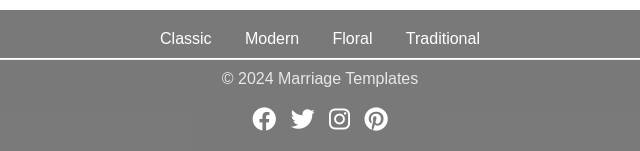
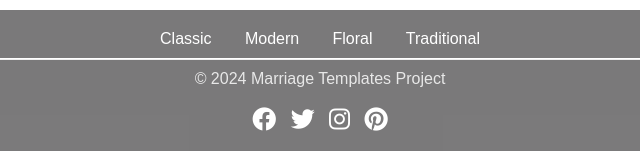
Before and after one commit to RoshansaiK/Digital-Marriage-Templates, a website: page index.html in a window 1280 px wide. Shown: the part 1664-1815 px from the top of the page, 320-960 px from the left. Drawn offline with nearby package versions, Linux system fonts and the light colour scheme; files that its build step writes are made by us from their sources.

Commit message:
Update index.html

```diff
--- a/index.html
+++ b/index.html
@@ -15,7 +15,7 @@
     <header>
       <nav>
         <a href="#" class="modern-designs"
-          ><i class="fas fa-desktop"></i> Digital Templates</a
+          ><i class="fas fa-desktop"></i> Digital Templates </a
         >
         <div class="right">
           <a href="#" class="feedback" onclick="showReport()">
@@ -211,7 +211,7 @@
       </div>
 
       <hr />
-      <p>&copy; 2024 Marriage Templates</p>
+      <p>&copy; 2024 Marriage Templates Project </p>
       <br />
 
       <div class="social-media">
```
